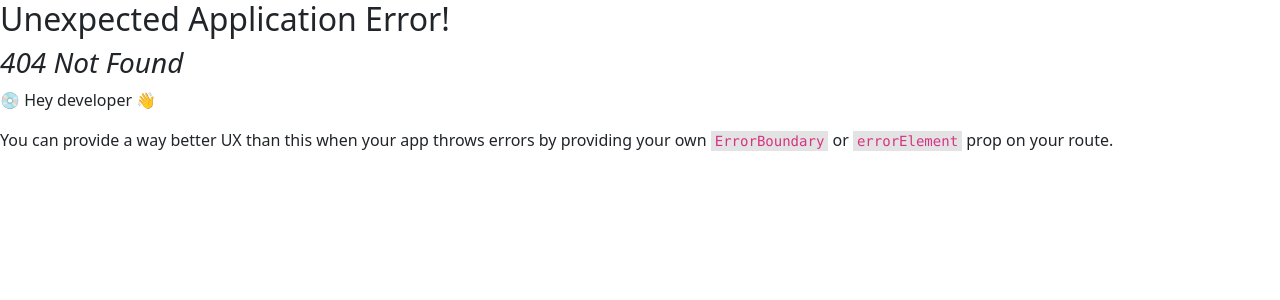
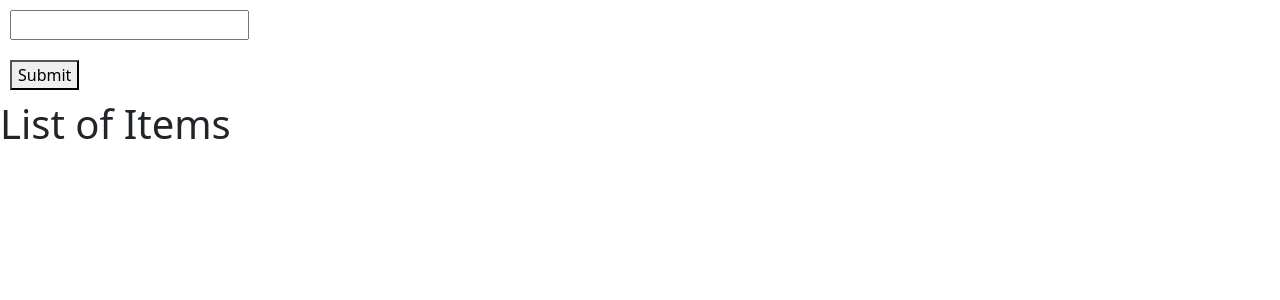
Before and after one commit to Caeluz/react-app, a React (Vite) app: page /problems in a window 1280 px wide. Before the commit this address had no page. Shown: the top 300 px of the page. Built offline with nearby package versions, Linux system fonts and the light colour scheme.

Commit message:
Feat: implement ItemList component
- Add input field for item entry
- Implement "Submit" button to add items to the list
- Implement "Delete" button to remove items from the list
- Handle empty input to prevent adding empty items
- Improve list rendering with unique keys

```diff
--- /dev/null
+++ b/src/components/problems/ItemList.tsx
@@ -0,0 +1,57 @@
+import React, { useState } from "react";
+
+// Create a React component that displays a list of items.
+// Initially, the list is empty. There should be an input field and a button.
+// When the user enters an item in the input field and clicks the button,
+// the item should be added to the list. Each item in the list should have a button
+// next to it that, when clicked, removes the item from the list.
+
+
+const ItemList: React.FC = () => {
+  const [item, setItem] = useState<string>("");
+  const [items, setItems] = useState<string[]>([]);
+
+  const addItem = () => {
+    if (item.trim() !== "") {
+      setItems([...items, item]);
+      setItem("");
+    }
+  };
+
+  const removeItem = (index: number) => {
+    const updatedItems = items.filter((item, i) => i !== index);
+    setItems(updatedItems);
+  };
+
+  return (
+    <div>
+      <input
+        type="text"
+        value={item}
+        onChange={(e) => setItem(e.target.value)}
+        name="item"
+        style={{ margin: "10px" }}
+      />
+      <br />
+      <button onClick={addItem} style={{ margin: "10px" }}>
+        Submit
+      </button>
+      <h1>List of Items</h1>
+      {items.map((item, index) => (
+        <li key={index} style={{ margin: "10px" }}>
+          {item}
+          <button
+            style={{ marginLeft: "10px" }}
+            onClick={() => {
+              removeItem(index);
+            }}
+          >
+            Delete
+          </button>
+        </li>
+      ))}
+    </div>
+  );
+};
+
+export default ItemList;
--- a/src/main.tsx
+++ b/src/main.tsx
@@ -8,6 +8,7 @@ import ErrorPage from "./error-page.tsx";
 import C367 from "./pages/C367.tsx";
 
 import ToDoList from "./pages/ToDoList.tsx";
+import Problems from "./pages/Problems.tsx";
 
 const router = createBrowserRouter([
   {
@@ -20,6 +21,10 @@ const router = createBrowserRouter([
     path: "/",
     element: <ToDoList />,
   },
+  {
+    path: "/problems",
+    element: <Problems />,
+  },
 ]);
 
 ReactDOM.createRoot(document.getElementById("root")!).render(
--- /dev/null
+++ b/src/pages/Problems.tsx
@@ -0,0 +1,13 @@
+import React from "react";
+
+import ItemList from "../components/problems/ItemList";
+
+const Problems: React.FC = () => {
+  return (
+    <div>
+      <ItemList />
+    </div>
+  );
+};
+
+export default Problems;
```
